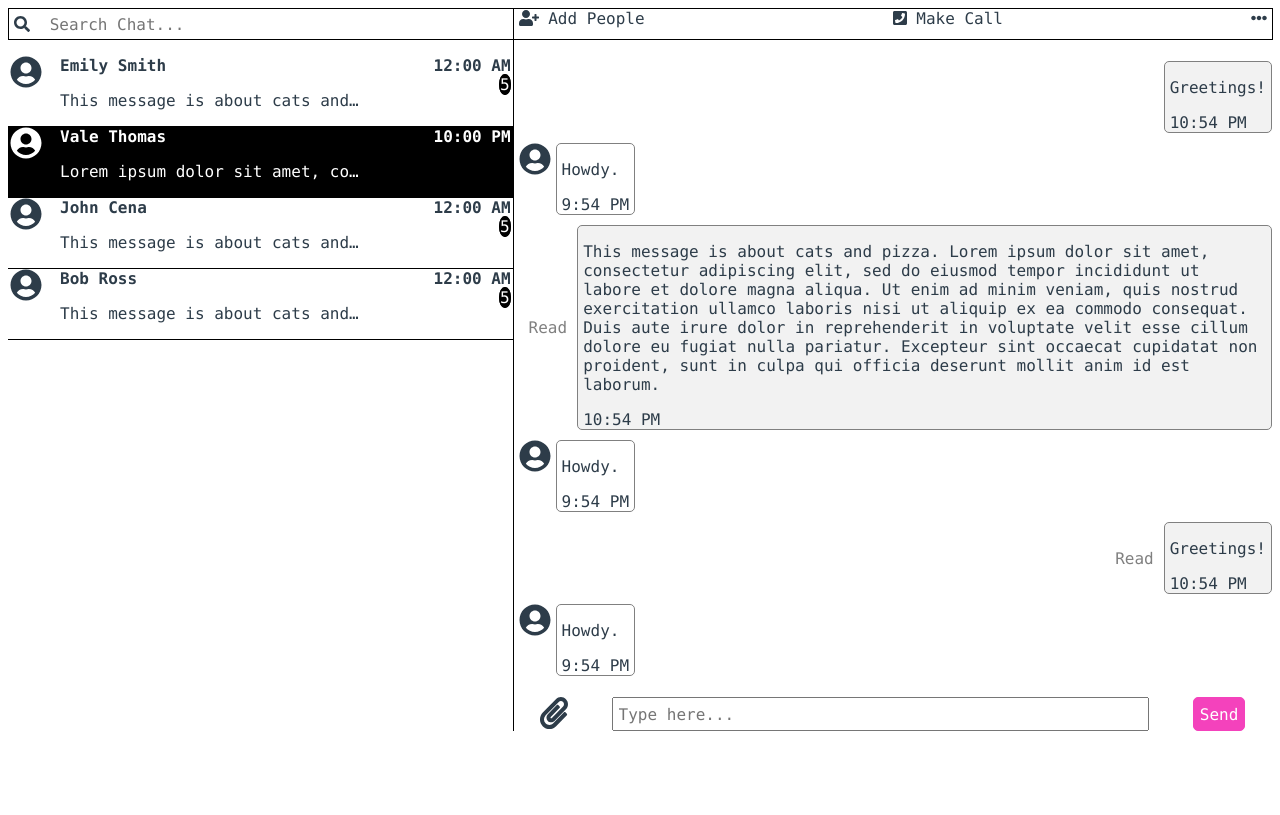
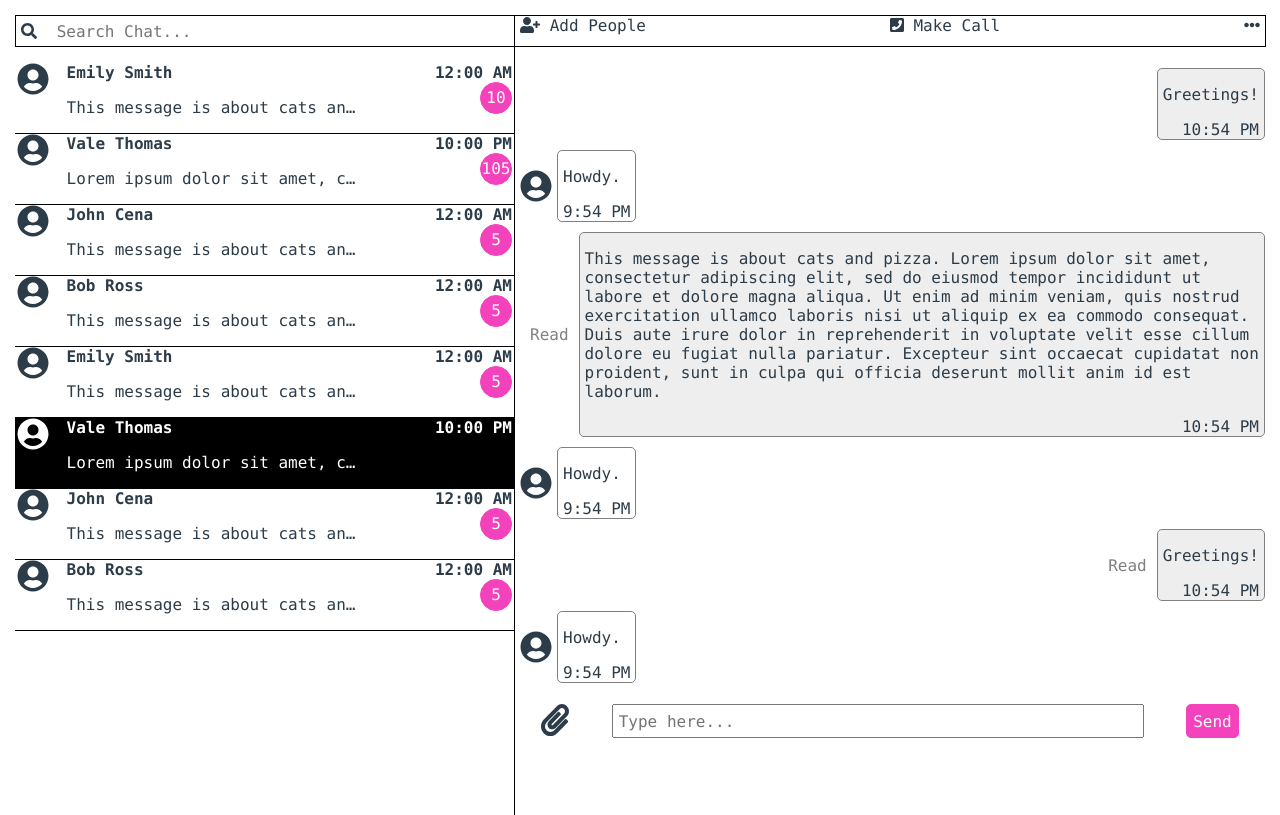
Before and after one commit to d0coat01/chat-app, a plain HTML site: page index.html in a window 1280 px wide. Drawn offline with nearby package versions, Linux system fonts and the light colour scheme; a web font is replaced by a local one.

Commit message:
Made two columns individually scrollable

```diff
--- a/css/main.css
+++ b/css/main.css
@@ -3,6 +3,7 @@ body {
 	font-family: BioRhyme, Lucida Console, serif;
 	font-size: 16px;
 	color: #2d3c49;
+  margin: 15px;
 }
 
 h1, h2, h3, h4, h5 {
@@ -12,6 +13,11 @@ h1, h2, h3, h4, h5 {
 .container {
 	display: flex;
 	flex-wrap: wrap;
+  overflow:hidden;
+}
+
+body, html, .container, .messages, .contacts {
+  height: 100%;
 }
 
 section {
@@ -31,10 +37,6 @@ input[type="text"] {
 }
 /* Contacts */
 
-.contacts {
-
-}
-
 .contacts__search {
   border: 1px solid black;
   padding: 0 5px;
@@ -45,7 +47,10 @@ input[type="text"] {
   border: none;
   padding-left: 10px;
 }
-
+.contacts__scrollable {
+  max-height: 85vh;
+  overflow-y: auto;
+}
 .contacts__list {
   padding-left: 0;
   list-style-type: none;
@@ -57,6 +62,14 @@ input[type="text"] {
   justify-content: space-between;
   border-bottom: 1px solid black;
   padding: 0 2px;
+  cursor: pointer;
+  transition: 200ms;
+}
+.contact:hover {
+  background-color: #eee;
+}
+.contact__selected:hover {
+  background-color: black;
 }
 .contact__image {
   width:10%;
@@ -65,10 +78,6 @@ input[type="text"] {
 .contact__info {
   min-width:0;
   width: 60%;
-}
-
-.contact__name {
-
 }
 
 .contact__message {
@@ -92,10 +101,17 @@ input[type="text"] {
 }
 
 .contact__update-count {
+  display:inline-block;
+  height: 30px;
+  width: 30px;
+  line-height: 30px;
+  text-align: center;
   border-radius: 50%;
-  border: 1px solid black;
-  background-color: black;
   color: white;
+  background-color: #f442bc;
+  border: 1px solid #f442bc;
+  font-family: BioRhyme, Lucida Console, serif;
+	font-size: 16px;
 }
 
 .contact__selected .contact__update-count {
@@ -114,19 +130,28 @@ input[type="text"] {
 
 .chat-action {
   margin: 0 5px;
+  transition: 200ms;
+  cursor: pointer;
+}
+
+.chat-action:hover {
+  color: #f442bc;
 }
 
 /* Message */
 
 .messages {
+  display: none;
 }
-
+.messages__scrollable {
+  max-height: 85vh;
+  overflow-y: auto;
+}
 .messages__list {
   padding-left: 5px;
   list-style-type: none;
   display: flex;
   flex-direction: column;
-  justify-content: space-between;
 }
 
 .message {
@@ -135,28 +160,41 @@ input[type="text"] {
   justify-content: space-between;
   margin: 5px 0;
 }
+
 .message__container {
   border: 1px solid gray;
   border-radius: 5px;
   padding: 0 5px;
+  display: flex;
+  flex-direction: column;
 }
+
 .message__image {
   padding-right: 5px;
+  align-self: center;
 }
+
 .message__read::before {
   content: "Read";
   padding: 0 10px;
   align-self: center;
   color: gray;
 }
+
 .message__sent {
   align-self: flex-end;
 }
+
 .message__sent .message__container {
-  background-color: #f2f2f2;
+  background-color: #eee;
 }
+
 .message__received {
   align-self: flex-start;
+}
+
+.message__time {
+  text-align:right;
 }
 
 /* Send Message */
@@ -166,6 +204,10 @@ input[type="text"] {
   flex-direction: row;
   justify-content: space-around;
   padding: 0 5px;
+}
+
+.messages__send-attachment {
+  cursor: pointer;
 }
 
 .messages__send input[name="message_text"]{
@@ -182,4 +224,11 @@ input[type="text"] {
   cursor: pointer;
   font-family: BioRhyme, Lucida Console, serif;
 	font-size: 16px;
+  transition: 200ms;
 }
+.messages__send-button:hover {
+  border-color: black;
+}
+.exit-messages {
+  display:inline;
+}
--- a/css/responsive.css
+++ b/css/responsive.css
@@ -1,8 +1,9 @@
-@media screen and (min-width:700px) {
+@media screen and (min-width:800px) {
 
 	.contacts {
     width: calc(50% - 1px);
     border-right: 1px solid black;
+    display: initial;
   }
 
   .contacts__search {
@@ -13,7 +14,11 @@
   }
 
   .messages {
+    display: initial;
     width: 50%;
+  }
+  .exit-messages {
+    display: none;
   }
 }
 
--- a/index.html
+++ b/index.html
@@ -16,7 +16,60 @@
         <i class="fas fa-search"></i>
         <input class="header" name="search_text" type="text" placeholder="Search Chat..."/>
       </form>
+      <section class="contacts__scrollable">
       <ul class="contacts__list">
+        <li class="contact">
+          <section class="contact__image">
+            <i class="fas fa-user-circle fa-2x"></i>
+          </section>
+          <section class="contact__info">
+            <h4 class="contact__name">Emily Smith</h4>
+            <p class="contact__message">This message is about cats and pizza.  Lorem ipsum dolor sit amet, consectetur adipiscing elit, sed do eiusmod tempor incididunt ut labore et dolore magna aliqua. Ut enim ad minim veniam, quis nostrud exercitation ullamco laboris nisi ut aliquip ex ea commodo consequat. Duis aute irure dolor in reprehenderit in voluptate velit esse cillum dolore eu fugiat nulla pariatur. Excepteur sint occaecat cupidatat non proident, sunt in culpa qui officia deserunt mollit anim id est laborum.</p>
+          </section>
+          <section class="contact__updates">
+            <h4 class="contact__update-time">12:00 AM</h4>
+            <span class="contact__update-count">10</span>
+          </section>
+        </li>
+        <li class="contact">
+          <section class="contact__image">
+            <i class="fas fa-user-circle fa-2x"></i>
+          </section>
+          <section class="contact__info">
+            <h4 class="contact__name">Vale Thomas</h4>
+            <p class="contact__message">Lorem ipsum dolor sit amet, consectetur adipiscing elit, sed do eiusmod tempor incididunt ut labore et dolore magna aliqua. Ut enim ad minim veniam, quis nostrud exercitation ullamco laboris nisi ut aliquip ex ea commodo consequat. Duis aute irure dolor in reprehenderit in voluptate velit esse cillum dolore eu fugiat nulla pariatur. Excepteur sint occaecat cupidatat non proident, sunt in culpa qui officia deserunt mollit anim id est laborum.</p>
+          </section>
+          <section class="contact__updates">
+            <h4 class="contact__update-time">10:00 PM</h4>
+            <span class="contact__update-count">105</span>
+          </section>
+        </li>
+        <li class="contact">
+          <section class="contact__image">
+            <i class="fas fa-user-circle fa-2x"></i>
+          </section>
+          <section class="contact__info">
+            <h4 class="contact__name">John Cena</h4>
+            <p class="contact__message">This message is about cats and pizza.  Lorem ipsum dolor sit amet, consectetur adipiscing elit, sed do eiusmod tempor incididunt ut labore et dolore magna aliqua. Ut enim ad minim veniam, quis nostrud exercitation ullamco laboris nisi ut aliquip ex ea commodo consequat. Duis aute irure dolor in reprehenderit in voluptate velit esse cillum dolore eu fugiat nulla pariatur. Excepteur sint occaecat cupidatat non proident, sunt in culpa qui officia deserunt mollit anim id est laborum.</p>
+          </section>
+          <section class="contact__updates">
+            <h4 class="contact__update-time">12:00 AM</h4>
+            <span class="contact__update-count">5</span>
+          </section>
+        </li>
+        <li class="contact">
+          <section class="contact__image">
+            <i class="fas fa-user-circle fa-2x"></i>
+          </section>
+          <section class="contact__info">
+            <h4 class="contact__name">Bob Ross</h4>
+            <p class="contact__message">This message is about cats and pizza.  Lorem ipsum dolor sit amet, consectetur adipiscing elit, sed do eiusmod tempor incididunt ut labore et dolore magna aliqua. Ut enim ad minim veniam, quis nostrud exercitation ullamco laboris nisi ut aliquip ex ea commodo consequat. Duis aute irure dolor in reprehenderit in voluptate velit esse cillum dolore eu fugiat nulla pariatur. Excepteur sint occaecat cupidatat non proident, sunt in culpa qui officia deserunt mollit anim id est laborum.</p>
+          </section>
+          <section class="contact__updates">
+            <h4 class="contact__update-time">12:00 AM</h4>
+            <span class="contact__update-count">5</span>
+          </section>
+        </li>
         <li class="contact">
           <section class="contact__image">
             <i class="fas fa-user-circle fa-2x"></i>
@@ -69,8 +122,13 @@
           </section>
         </li>
       </ul>
-    </section><section class="messages">
+      </section>
+    </section>
+    <section class="messages">
       <section class="chat-actions header">
+        <div class="chat-action exit-messages">
+          <i class="fas fa-arrow-left"></i>
+        </div>
         <div class="chat-action add-people">
           <i class="fas fa-user-plus"></i> Add People
         </div>
@@ -81,6 +139,7 @@
           <i class="fas fa-ellipsis-h"></i>
         </div>
       </section>
+      <section class="messages__scrollable">
       <ul class="messages__list">
         <li class="message message__sent">
           <div class="message__container">
@@ -140,11 +199,14 @@
           </div>
         </li>
       </ul>
+    </section>
       <form class="messages__send">
-        <i class="fas fa-paperclip fa-2x"></i>
+        <i class="messages__send-attachment fas fa-paperclip fa-2x"></i>
         <input name="message_text" type="text" placeholder="Type here..." />
         <button class="messages__send-button" type="submit">Send</button>
       </form>
     </section>
   </body>
+  <script src="node_modules/jquery/dist/jquery.min.js"></script>
+  <script src="js/main.js"></script>
 </html>
--- a/js/main.js
+++ b/js/main.js
@@ -0,0 +1,60 @@
+$(function() {
+
+/*
+* TODO :: Here I would a framework such as AngularJs to construct the framework's implementation of MVC. Here's a primitive MVC structure instead.
+* Messages and contacts would be coming from some backend API with a web socket opened to listen for new messages.
+* Client-side, these messages could then be stored in something like IndexedDB.
+*
+*/
+var model = {
+	selected_contact: null,
+	contacts: [
+	],
+  messages: [
+  ]
+};
+
+var controller = {
+	init: function() {
+			view.init();
+	},
+  selectContact: function() {
+    console.log("hello");
+    view.rendorContactMessages();
+  }
+};
+
+var view = {
+	init: function() {
+    var self = this;
+    this.contacts = $(".contacts");
+    this.messages = $(".messages");
+    $(".contacts__list > .contact").click(function(event) {
+      if($(".exit-messages").css("display") !== "none") self.showMessages();
+    });
+    $(".exit-messages").click(function(event){
+      self.showContacts();
+    });
+	},
+	rendorContactMessages: function() {
+    this.showContacts();
+    this.showMessages();
+	},
+  showContacts: function() {
+    this.messages.hide();
+    this.contacts.show();
+  },
+  //You would typically need to get the individual messages for a contact here.
+  showMessages: function(contact = {}) {
+    this.contacts.hide();
+    this.messages.show();
+  },
+  showAll: function() {
+    this.contacts.show();
+    this.messages.show();
+  }
+};
+
+controller.init();
+
+})
```
